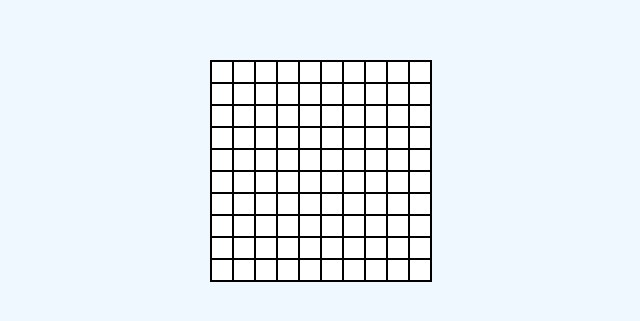
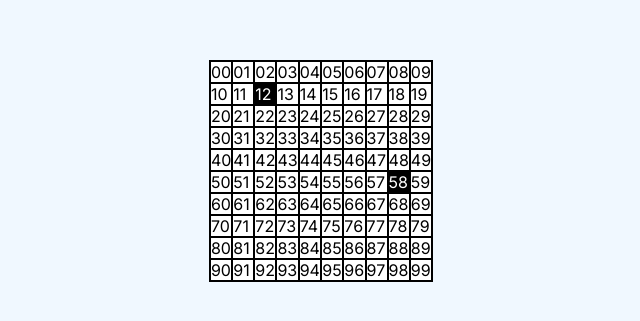
Before and after one commit to CavalcanteLucas/golly--1, a Next.js app: page / in a window 1280 px wide. Shown: the part 229-550 px from the top of the page, without its empty margins (319-959 px from the left). Built offline with nearby package versions, Linux system fonts and the light colour scheme.

Commit message:
Implement Board setters and getters

```diff
--- a/src/app/globals.css
+++ b/src/app/globals.css
@@ -20,8 +20,15 @@ body {
   background-color: black;
 }
 
-.cell {
+.cell-off {
   height: 20px;
   width: 20px;
   background-color: white;
 }
+
+.cell-on {
+  height: 20px;
+  width: 20px;
+  background-color: black;
+  color: white;
+}
--- a/src/app/page.tsx
+++ b/src/app/page.tsx
@@ -1,40 +1,75 @@
-import { createElement } from "react";
+class MyBoard {
+  size: number;
+  board: { x: number; y: number; state: boolean }[][];
 
+  constructor(size = 10) {
+    this.size = size;
+    this.board = [];
 
-let cell = <td className="cell"></td>
+    for (let i = 0; i < size; i++) {
+      let row = [];
 
-function Row({ size=10 }) {
+      for (let j = 0; j < size; j++) {
+        row.push({ x: i, y: j, state: false });
+      }
 
-  let row = [];
-  for (let i = 0; i < size; i++) {
-    row.push(
-      cell
-    )
+      this.board.push(row);
+    }
   }
-  return <>{row}</>;
+
+  getBoard() {
+    return this.board;
+  }
+
+  getCell(x: number, y: number) {
+    return this.board[x][y];
+  }
+
+  setCellOn(x: number, y: number) {
+    this.board[x][y].state = true;
+  }
+
+  setCellOff(x: number, y: number) {
+    this.board[x][y].state = false;
+  }
 }
 
-function Board({ size=10 }) {
+function BoardComponent() {
+  let board = new MyBoard(10);
 
-  let board = [];
-  for (let i = 0; i < size; i++) {
-    board.push(
-      <tr><Row size={size}/></tr>
-    )
-  }
-  return <>{board}</>;
+  board.setCellOn(1, 2);
+  board.setCellOn(5, 8);
+
+  return (
+    <table className="board">
+      <tbody>
+        {board.getBoard().map((row, rowIndex) => (
+          <tr key={rowIndex}>
+            {row.map((cell, cellIndex) =>
+              cell.state ? (
+                <td className="cell-on" key={cellIndex}>
+                  {cell.x}
+                  {cell.y}
+                </td>
+              ) : (
+                <td className="cell-off" key={cellIndex}>
+                  {cell.x}
+                  {cell.y}
+                </td>
+              )
+            )}
+          </tr>
+        ))}
+      </tbody>
+    </table>
+  );
 }
 
 export default function Home() {
-
-  let tbody = <tbody><Board size={10}/></tbody>
-
-  let table = <table className="board">{tbody}</table>
-
   return (
     <main>
       <div className="content">
-        {table}
+        <BoardComponent />
       </div>
     </main>
   );
```
